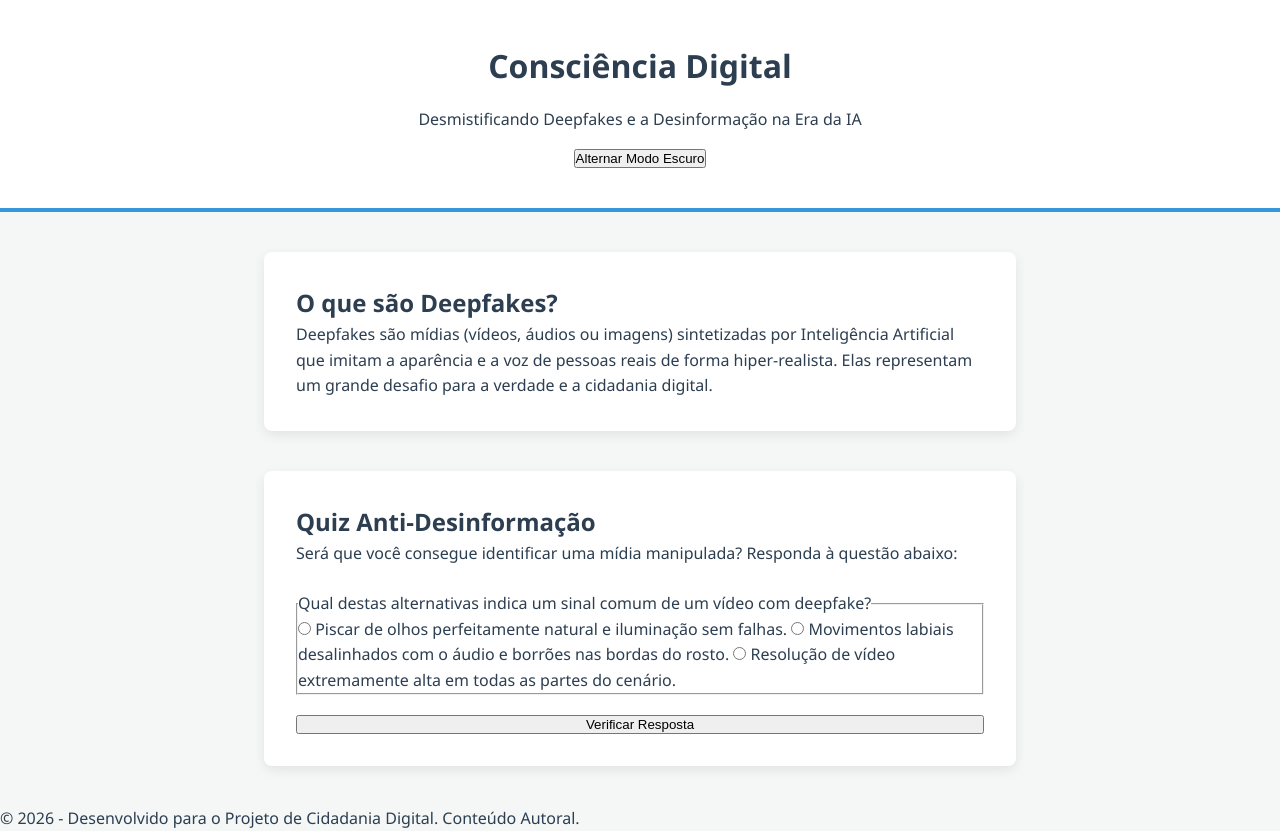
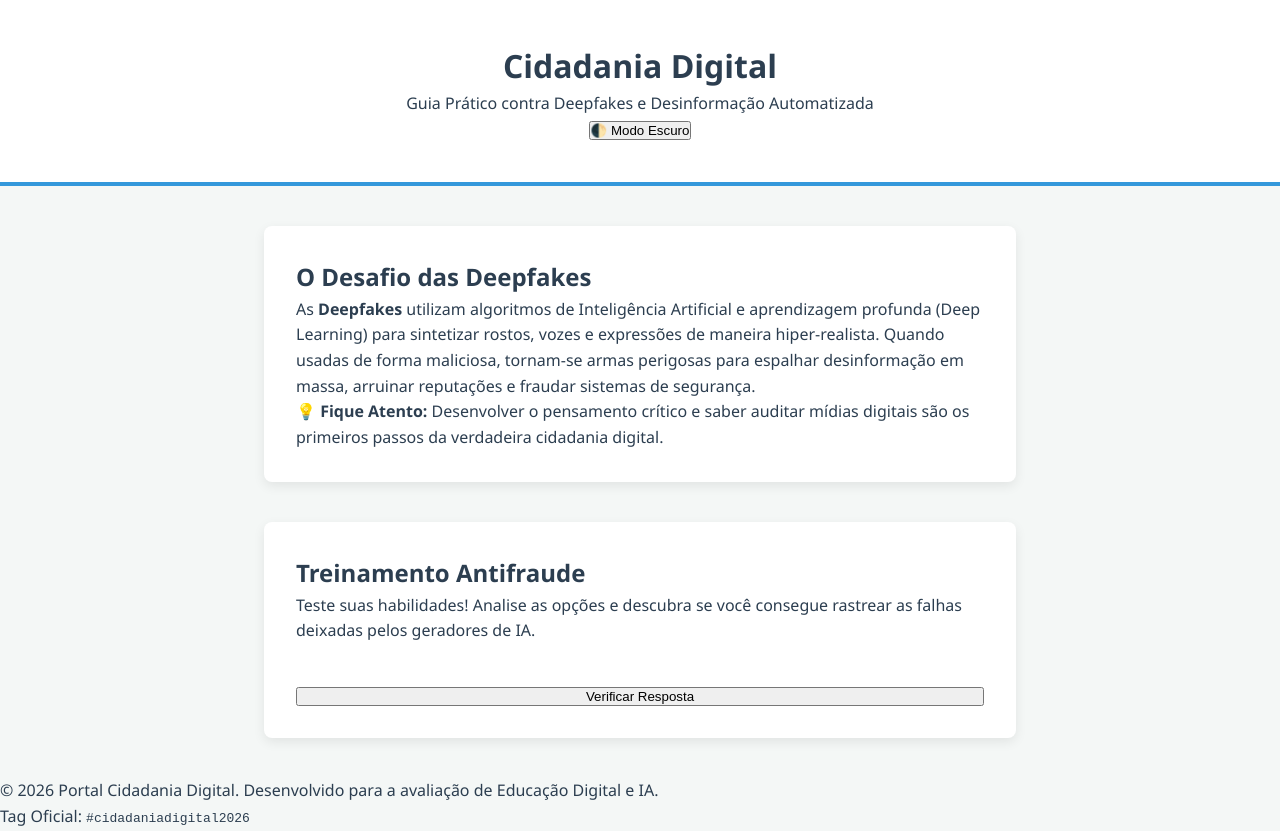
Before and after one commit to pedroleonardolima-arch/Cidadania-Digital-e-Intelig-ncia-Artificial, a plain HTML site: page index.html in a window 1280 px wide. Drawn offline with Linux system fonts and the light colour scheme; files that its build step writes are made by us from their sources; files whose address does not match are found by name.

Commit message:
Update index.html

```diff
--- a/index.html
+++ b/index.html
@@ -1,57 +1,54 @@
+
 
 <!DOCTYPE html>
 <html lang="pt-BR">
 <head>
     <meta charset="UTF-8">
     <meta name="viewport" content="width=device-width, initial-scale=1.0">
-    <title>Portal Cidadania Digital: IA e Desinformação</title>
+    <title>Portal Cidadania Digital | IA & Desinformação</title>
     <link rel="stylesheet" href="css/style.css">
 </head>
 <body>
 
-    <header>
-        <h1>Consciência Digital</h1>
-        <p>Desmistificando Deepfakes e a Desinformação na Era da IA</p>
-        <button id="btn-acessibilidade" class="btn-theme">Alternar Modo Escuro</button>
+    <header role="banner">
+        <div class="header-container">
+            <h1>Cidadania <span>Digital</span></h1>
+            <p>Guia Prático contra Deepfakes e Desinformação Automatizada</p>
+            <button id="btn-acessibilidade" aria-label="Alternar tema visual" class="btn-toggle">
+                <span class="icon">🌓</span> <span class="text">Modo Escuro</span>
+            </button>
+        </div>
     </header>
 
     <main>
-        <section id="sobre">
-            <h2>O que são Deepfakes?</h2>
-            <p>Deepfakes são mídias (vídeos, áudios ou imagens) sintetizadas por Inteligência Artificial que imitam a aparência e a voz de pessoas reais de forma hiper-realista. Elas representam um grande desafio para a verdade e a cidadania digital.</p>
+
+        <section id="sobre" aria-labelledby="titulo-sobre">
+            <h2 id="titulo-sobre">O Desafio das Deepfakes</h2>
+            <p>As <strong>Deepfakes</strong> utilizam algoritmos de Inteligência Artificial e aprendizagem profunda (Deep Learning) para sintetizar rostos, vozes e expressões de maneira hiper-realista. Quando usadas de forma maliciosa, tornam-se armas perigosas para espalhar desinformação em massa, arruinar reputações e fraudar sistemas de segurança.</p>
+
+            <div class="alerta-box">
+                <strong>💡 Fique Atento:</strong> Desenvolver o pensamento crítico e saber auditar mídias digitais são os primeiros passos da verdadeira cidadania digital.
+            </div>
         </section>
 
-        <section id="quiz-section">
-            <h2>Quiz Anti-Desinformação</h2>
-            <p>Será que você consegue identificar uma mídia manipulada? Responda à questão abaixo:</p>
+        <section id="quiz-section" aria-labelledby="titulo-quiz">
+            <h2 id="titulo-quiz">Treinamento Antifraude</h2>
+            <p>Teste suas habilidades! Analise as opções e descubra se você consegue rastrear as falhas deixadas pelos geradores de IA.</p>
 
             <form id="quiz-form">
-                <fieldset>
-                    <legend>Qual destas alternativas indica um sinal comum de um vídeo com deepfake?</legend>
+                <div id="quiz-container">
+                    </div>
+                <button type="submit" id="btn-enviar" class="btn-submit">Verificar Resposta</button>
+            </form>
 
-                    <label class="quiz-option">
-                        <input type="radio" name="pergunta1" value="errado1">
-                        <span>Piscar de olhos perfeitamente natural e iluminação sem falhas.</span>
-                    </label>
+            <div id="resultado-quiz" class="hidden" role="alert"></div>
+        </section>
 
-                    <label class="quiz-option">
-                        <input type="radio" name="pergunta1" value="correto">
-                        <span>Movimentos labiais desalinhados com o áudio e borrões nas bordas do rosto.</span>
-                    </label>
-
-                    <label class="quiz-option">
-                        <input type="radio" name="pergunta1" value="errado2">
-                        <span>Resolução de vídeo extremamente alta em todas as partes do cenário.</span>
-                    </label>
-                </fieldset>
-                <button type="submit" id="btn-enviar">Verificar Resposta</button>
-            </form>
-            <div id="resultado-quiz" class="hidden"></div>
-        </section>
     </main>
 
-    <footer>
-        <p>&copy; 2026 - Desenvolvido para o Projeto de Cidadania Digital. Conteúdo Autoral.</p>
+    <footer role="contentinfo">
+        <p>&copy; 2026 Portal Cidadania Digital. Desenvolvido para a avaliação de Educação Digital e IA.</p>
+        <p class="tag-projeto">Tag Oficial: <code>#cidadaniadigital2026</code></p>
     </footer>
 
     <script src="js/script.js"></script>
```
